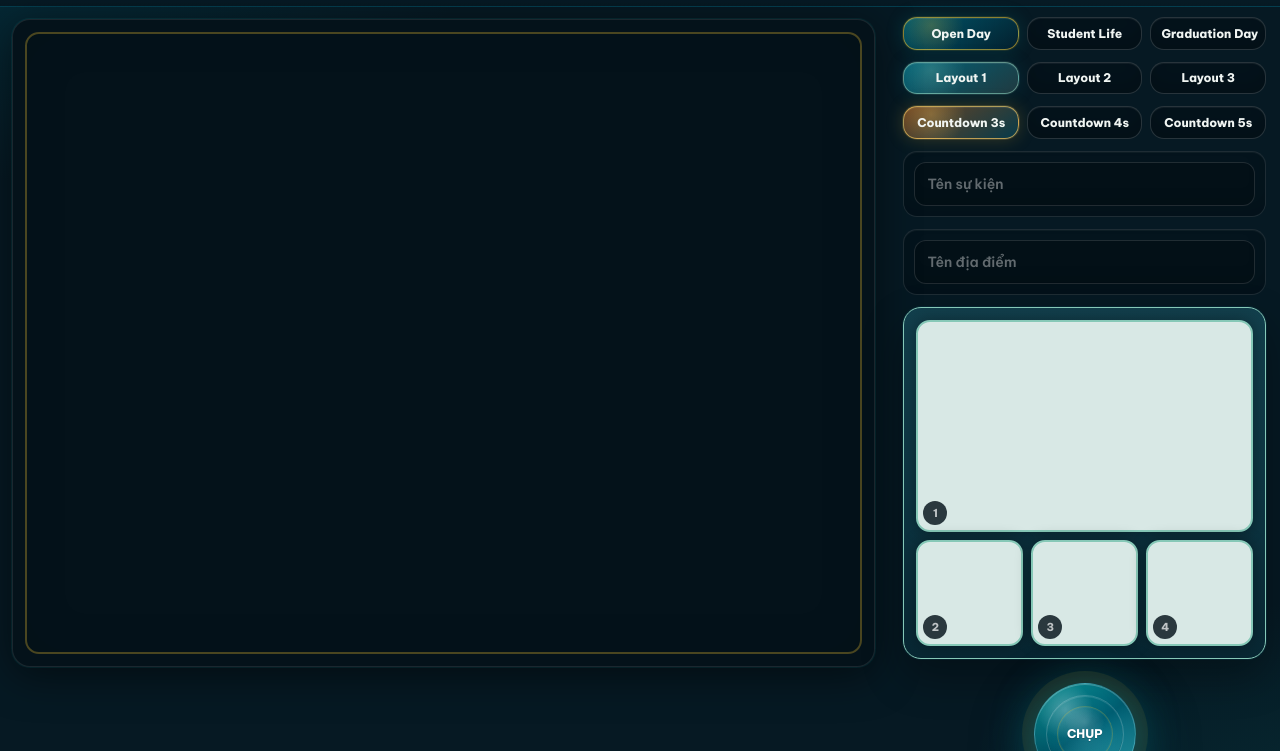
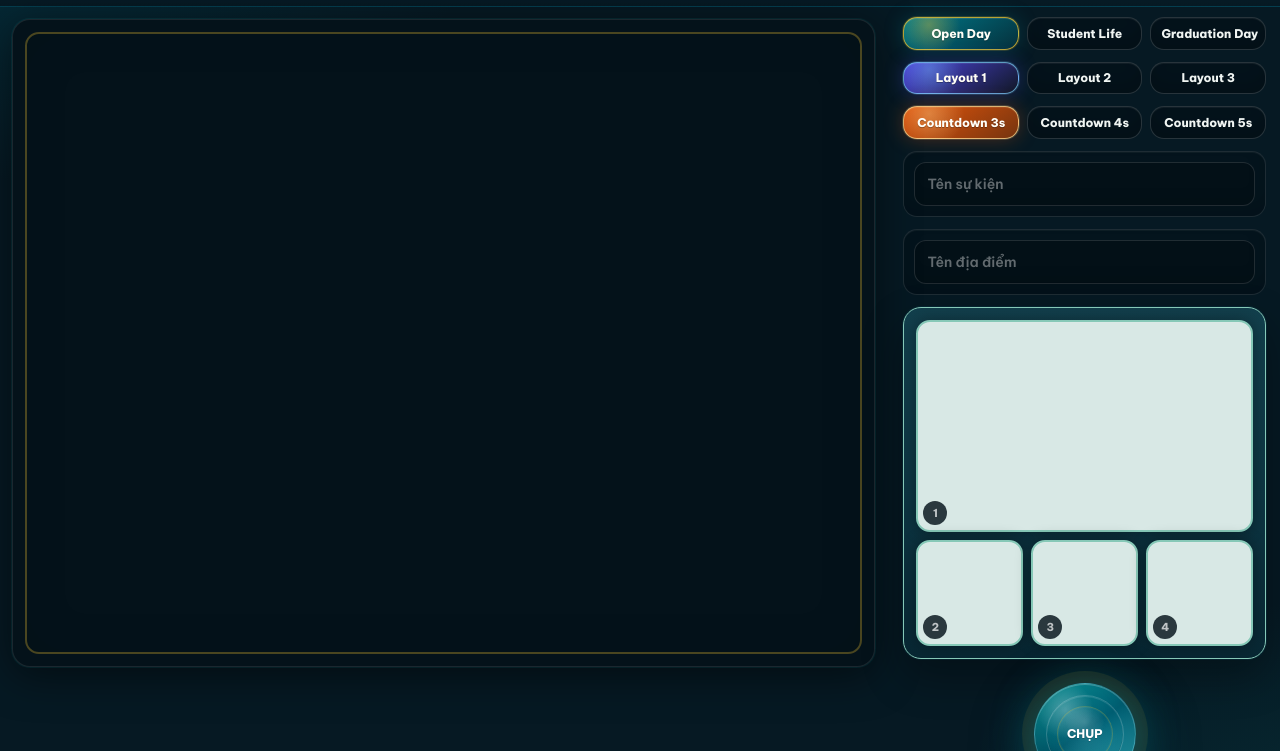
Before and after one commit to longndt/greenwichbooth, a website built with Vite: page index.html in a window 1280 px wide. Shown: the part 49-800 px from the top of the page. Built offline with nearby package versions, Linux system fonts and the light colour scheme; no server answers.

Commit message:
fix: distinguish control row active states

```diff
--- a/src/styles.css
+++ b/src/styles.css
@@ -361,35 +361,45 @@ html, body {
 .theme-chip.is-active,
 .layout-chip.is-active,
 .time-chip.is-active {
+  color: #fffef7;
+  text-shadow: 0 1px 0 rgba(0,0,0,0.28);
+  border-color: rgba(255,255,255,0.18);
+  box-shadow:
+    0 0 0 1px rgba(255,255,255,0.08),
+    0 12px 26px rgba(0,0,0,0.24),
+    inset 0 1px 0 rgba(255,255,255,0.08);
+}
+
+.theme-chip.is-active {
   background:
-    radial-gradient(circle at 24% 24%, rgba(255,203,47,0.22), transparent 36%),
-    linear-gradient(145deg, rgba(0,95,115,0.92), rgba(3,32,47,0.96));
-  border-color: rgba(255,203,47,0.55);
+    radial-gradient(circle at 22% 22%, rgba(255,203,47,0.35), transparent 34%),
+    linear-gradient(145deg, rgba(0,126,143,0.98), rgba(5,49,61,0.98));
+  border-color: rgba(255,203,47,0.72);
   box-shadow:
-    0 0 0 1px rgba(255,203,47,0.1),
-    0 0 18px rgba(10,147,150,0.22),
-    inset 0 1px 0 rgba(255,255,255,0.08);
+    0 0 0 1px rgba(255,203,47,0.16),
+    0 0 20px rgba(0,126,143,0.32),
+    inset 0 1px 0 rgba(255,255,255,0.1);
 }
 
 .layout-chip.is-active {
   background:
-    radial-gradient(circle at 24% 24%, rgba(148,210,189,0.24), transparent 38%),
-    linear-gradient(145deg, rgba(0,106,127,0.92), rgba(33,59,66,0.96));
-  border-color: rgba(148,210,189,0.58);
+    radial-gradient(circle at 22% 22%, rgba(125,211,252,0.34), transparent 36%),
+    linear-gradient(145deg, rgba(79,70,229,0.98), rgba(17,24,39,0.98));
+  border-color: rgba(125,211,252,0.7);
   box-shadow:
-    0 0 0 1px rgba(148,210,189,0.12),
-    0 0 18px rgba(0,106,127,0.24),
+    0 0 0 1px rgba(125,211,252,0.16),
+    0 0 20px rgba(79,70,229,0.32),
     inset 0 1px 0 rgba(255,255,255,0.08);
 }
 
 .time-chip.is-active {
   background:
-    radial-gradient(circle at 24% 24%, rgba(255,209,102,0.28), transparent 38%),
-    linear-gradient(145deg, rgba(122,74,33,0.92), rgba(7,59,76,0.96));
-  border-color: rgba(255,209,102,0.66);
+    radial-gradient(circle at 22% 22%, rgba(255,230,159,0.34), transparent 38%),
+    linear-gradient(145deg, rgba(234,88,12,0.98), rgba(120,53,15,0.98));
+  border-color: rgba(255,230,159,0.7);
   box-shadow:
-    0 0 0 1px rgba(255,209,102,0.14),
-    0 0 18px rgba(214,167,44,0.24),
+    0 0 0 1px rgba(255,230,159,0.16),
+    0 0 20px rgba(234,88,12,0.3),
     inset 0 1px 0 rgba(255,255,255,0.08);
 }
 
@@ -410,7 +420,7 @@ html, body {
 }
 
 .theme-chip.is-active .theme-chip-dot {
-  box-shadow: 0 0 14px rgba(10,147,150,0.38);
+  box-shadow: 0 0 14px rgba(255,203,47,0.48);
 }
 
 .theme-chip-text {
```
